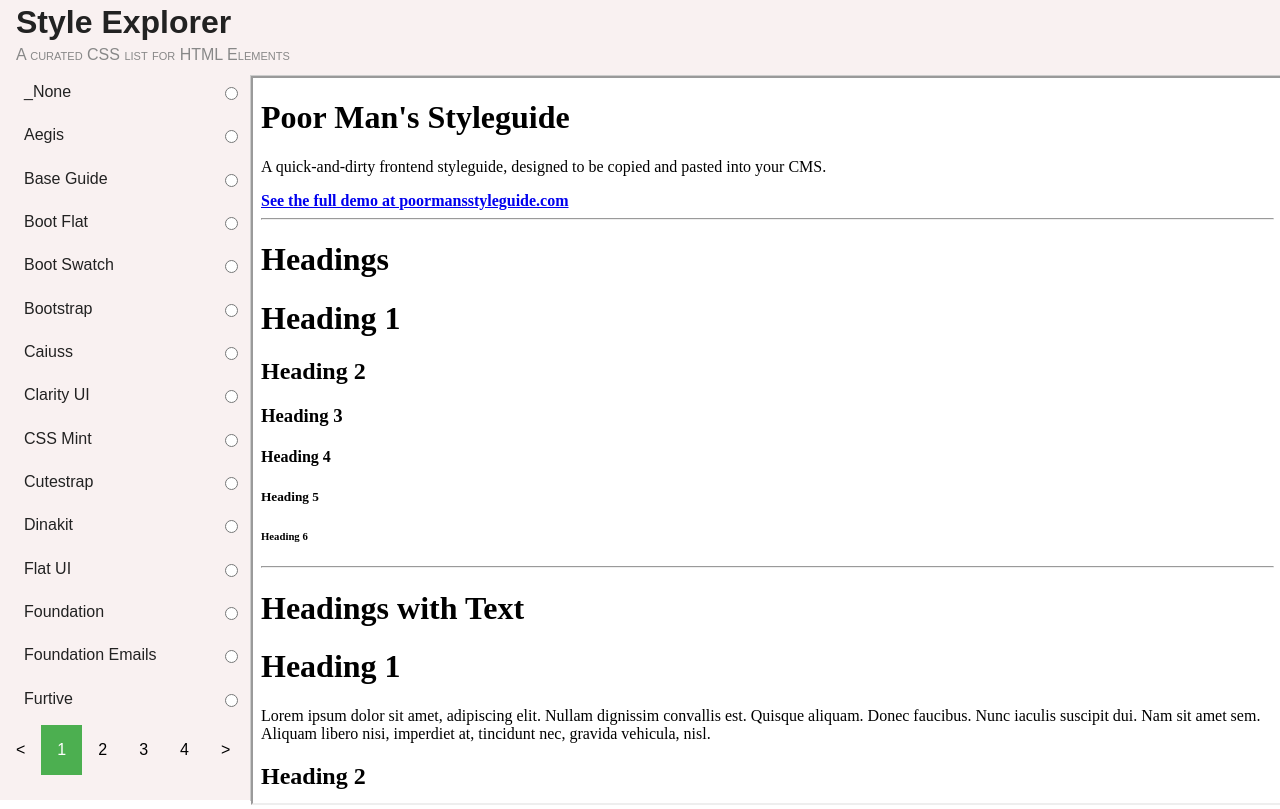
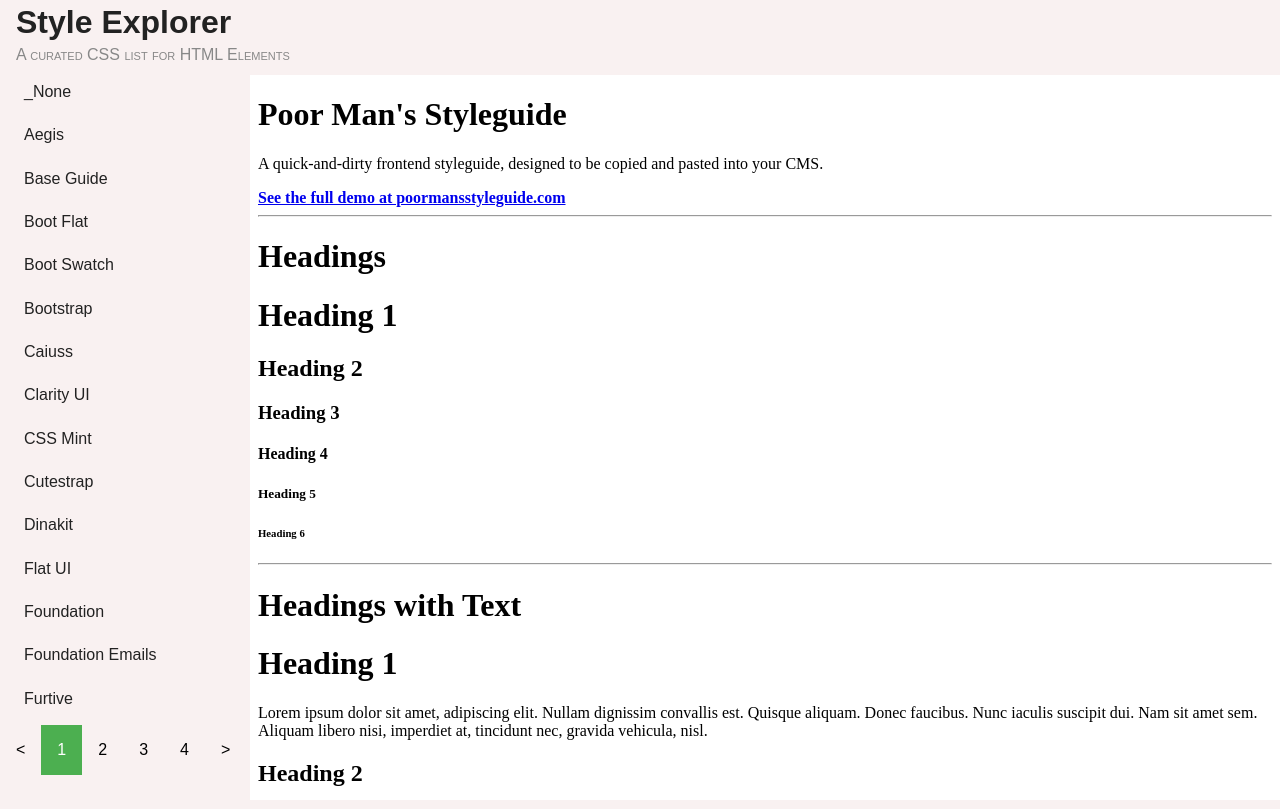
Before and after one commit to LBiddiscombe/style-explorer, a React (Create React App) app: page / in a window 1280 px wide. Built offline with nearby package versions, Linux system fonts and the light colour scheme.

Commit message:
tweaked styles

```diff
--- a/src/App.css
+++ b/src/App.css
@@ -3,7 +3,7 @@
   display: grid;
   grid-template-columns: 250px 1fr;
   grid-template-rows: 75px 1fr 75px;
-  grid-template-areas: "head head" "aside main" "pages main";
+  grid-template-areas: 'head head' 'aside main' 'pages main';
 }
 
 .App-header {
@@ -13,7 +13,7 @@
   color: var(--fgcolor);
   display: grid;
   grid-template-columns: auto 1fr 75px;
-  grid-template-areas: "brand links view";
+  grid-template-areas: 'brand links view';
 }
 
 .App-header__links {
@@ -33,7 +33,6 @@
 }
 
 .App-title {
-  xfont-size: 1.5em;
   margin-top: 0.25rem;
 }
 
@@ -46,8 +45,7 @@
 .App-main {
   grid-area: main;
   min-height: 100%;
-  border-left: var(--divider);
-  border-top: var(--divider);
+  background-color: #fff;
 }
 
 .App-aside {
--- a/src/components/CSSSelect/CSSSelect.css
+++ b/src/components/CSSSelect/CSSSelect.css
@@ -25,7 +25,17 @@
   width: 100%;
 }
 
+.csslistitem > .inputlabel:hover {
+  background-color: #ddd;
+}
+
 .csslistitem > .inputcheckbox {
+  display: none;
   float: right;
   margin: 0.75rem;
 }
+
+.csslistitem > .inputcheckbox:checked + label {
+  background-color: var(--activebg);
+  color: white;
+}
--- a/src/components/StyleGuide/index.js
+++ b/src/components/StyleGuide/index.js
@@ -1,12 +1,17 @@
-import React, { Component } from "react";
-import STYLEGUIDE_HTML from "../../assets/styleguide";
+import React, { Component } from 'react'
+import STYLEGUIDE_HTML from '../../assets/styleguide'
 
 export default class StyleGuide extends Component {
   render() {
     return (
       <div className="stylecontainer">
-        <iframe id="styleguide1" title="styleguide" srcDoc={STYLEGUIDE_HTML} />
+        <iframe
+          id="styleguide1"
+          title="styleguide"
+          srcDoc={STYLEGUIDE_HTML}
+          style={{ border: 'none' }}
+        />
       </div>
-    );
+    )
   }
 }
--- a/src/index.css
+++ b/src/index.css
@@ -4,10 +4,12 @@
   --subtitlecolor: #888;
   --asidebg: #f9f1f1;
   --divider: 1px solid #ccc;
+  --activebg: #4caf50;
 }
 body {
   margin: 0;
   padding: 0;
   font-family: sans-serif;
   overflow: hidden;
+  background-color: var(--bgcolor);
 }
```
